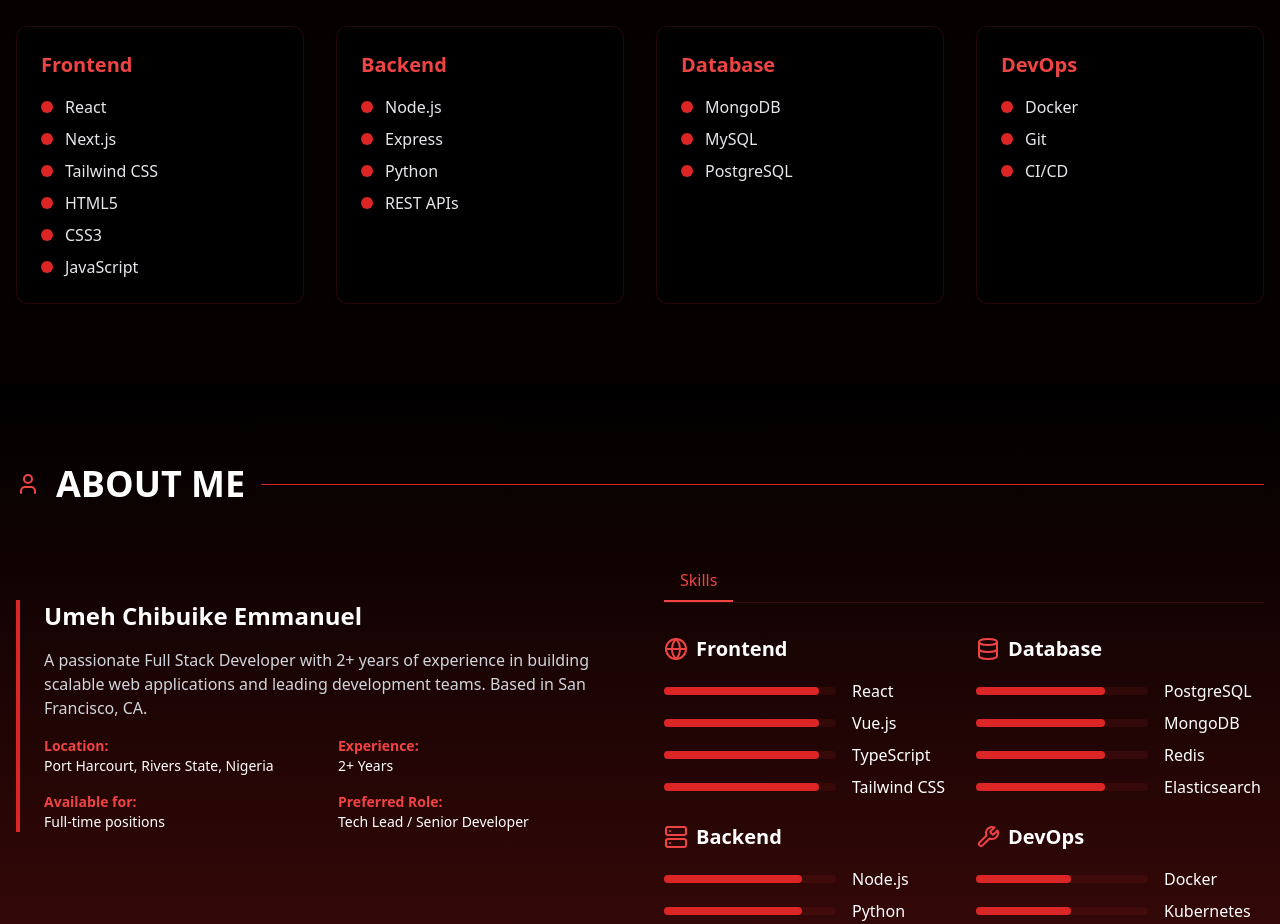
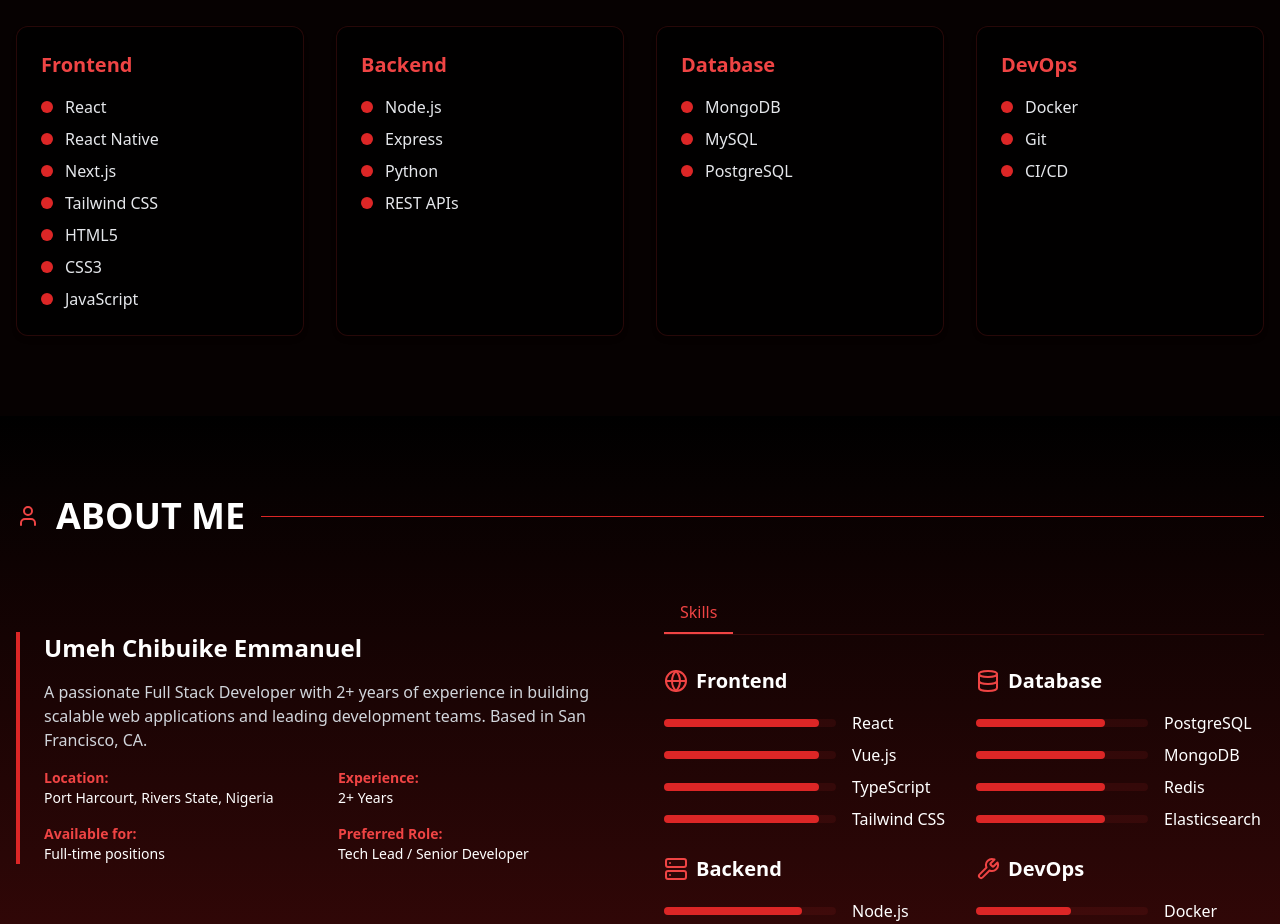
Before and after one commit to Kazutech1/potfolio, a React (Vite) app: page / in a window 1280 px wide. Shown: the part 1480-2404 px from the top of the page. Built offline with nearby package versions, Linux system fonts and the light colour scheme; no server answers.

Commit message:
Update Skills.jsx

```diff
--- a/src/components/Skills.jsx
+++ b/src/components/Skills.jsx
@@ -3,7 +3,7 @@ import { Code } from 'lucide-react';
 
 const Skills = () => {
   const techStack = {
-    Frontend: ['React', 'Next.js', 'Tailwind CSS', 'HTML5', 'CSS3', 'JavaScript'],
+    Frontend: ['React', 'React Native', 'Next.js', 'Tailwind CSS', 'HTML5', 'CSS3', 'JavaScript'],
     Backend: ['Node.js', 'Express', 'Python', 'REST APIs'],
     Database: ['MongoDB', 'MySQL', 'PostgreSQL'],
     DevOps: ['Docker', 'Git', 'CI/CD'],
```
